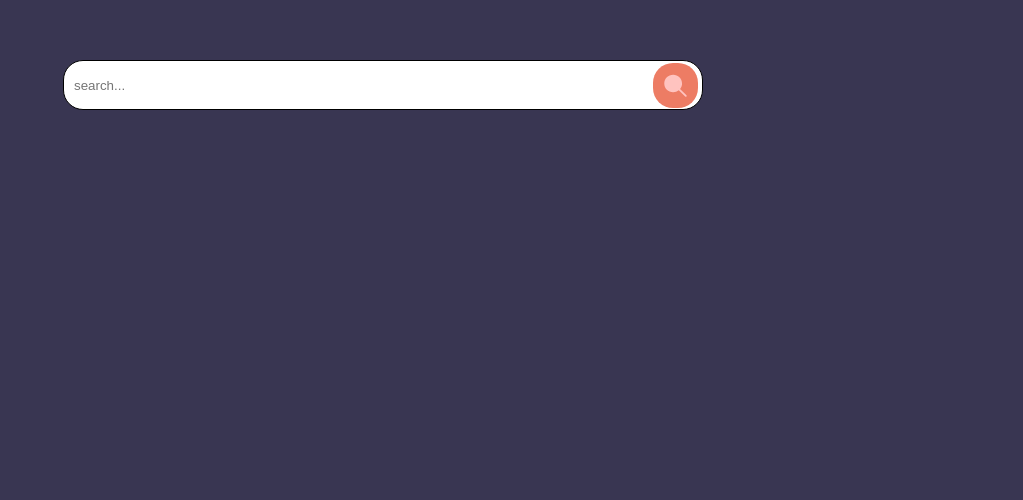
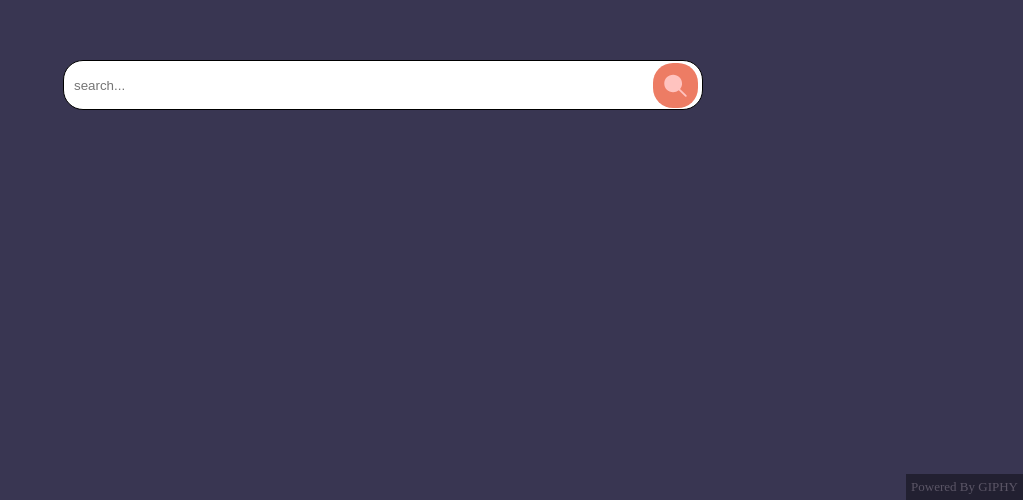
Before and after one commit to WebAhead5/quickly-search, a website: page public/index.html in a window 1280 px wide. Shown: the part 300-800 px from the top of the page, without its empty margins (257-1280 px from the left). Drawn offline with Linux system fonts and the light colour scheme; no server answers.

Commit message:
adds credits to style.css, index.html:

```diff
--- a/public/index.html
+++ b/public/index.html
@@ -3,7 +3,7 @@
 <head>
     <meta charset="UTF-8">
     <meta name="viewport" content="width=device-width, initial-scale=1.0,user-scalable=no">
-    <title>Document</title>
+    <title>Simplified Giphy</title>
     <link rel="stylesheet" href="./style.css">
     <link rel="shortcut icon" href="./resources/icon-search.svg" type="image/x-icon">
 
@@ -33,6 +33,7 @@
         <div id="outsideSelectedItem"></div>
     </div>
 
+    <div id="credits"><span>Powered By GIPHY</span></div>
     <div id="wallpaperImage"></div>
 </div>
 
--- a/public/style.css
+++ b/public/style.css
@@ -4,6 +4,7 @@
     --color-menu-background : #1E1A40;
     --color-bubble:#67A6C0;
     --border-element: 2px solid #F9A5A5;
+
 }
 * {
     margin: 0;
@@ -40,6 +41,7 @@ body
     align-items: center;
 }
 
+
 #wallpaperImage{
     position: absolute;
     left: 0;
@@ -58,6 +60,20 @@ body
 .wallpaperHidden{
     opacity: 0.1 !important;
 }
+
+#credits{
+    position: absolute;
+    right: 0;
+    bottom: 0;
+    z-index: 6;
+    padding: 5px;
+    font-size: small;
+    background-color:black;
+    opacity: .4;
+    color: #8e8585;
+    pointer-events: none;
+}
+
 
 #searchAndSuggestions{
     width: 100vw;
@@ -88,6 +104,7 @@ body
 
 }
 
+
 #searchButton{
     position: absolute;
     right: 5px;
@@ -112,6 +129,7 @@ body
     border: 1px black solid;
 
 }
+
 
 
 #contentContainer{
@@ -139,6 +157,7 @@ body
 }
 .contentElement{
 }
+
 
 #suggestionsContainer{
     display: flex;
@@ -227,5 +246,8 @@ body
         min-width:  90vw !important;
 
     }
-
+    #credits{
+        top :0;
+        bottom: auto;
+    }
 }
```
